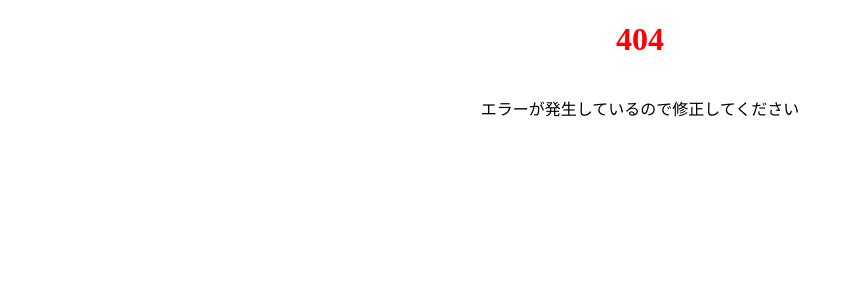
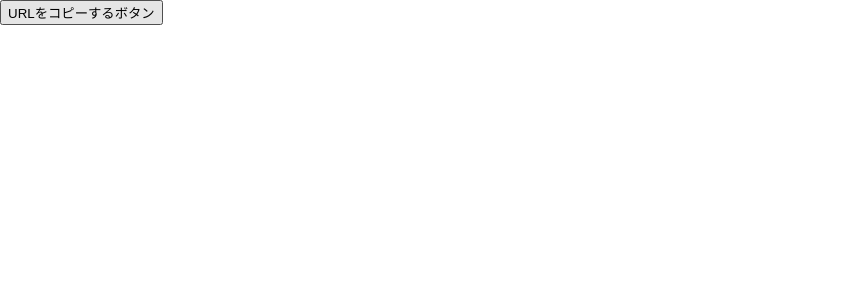
Before and after one commit to kimuniiii/My-Next-Apollo-GraphQL-App, a Next.js app: page /url-copy in a window 1280 px wide. Before the commit this address had no page. Shown: the top 300 px of the page, without its empty margins (0-861 px from the left). Built offline with nearby package versions, Linux system fonts and the light colour scheme.

Commit message:
URLをコピーするボタンの機能実装

```diff
--- a/src/pages/index.tsx
+++ b/src/pages/index.tsx
@@ -33,6 +33,10 @@ const TopPage: NextPage = () => {
         <Link href='/carousel' passHref>
           <StAnchorLink>InfinityCarouselの検証ページへ遷移する</StAnchorLink>
         </Link>
+
+        <Link href='/url-copy' passHref>
+          <StAnchorLink>URLコピーの検証ページへ遷移する</StAnchorLink>
+        </Link>
       </StSectionTopFlexContainer>
     </>
   );
--- /dev/null
+++ b/src/pages/url-copy/index.tsx
@@ -0,0 +1,24 @@
+import type { NextPage } from 'next';
+import Head from 'next/head';
+
+const TopPage: NextPage = () => {
+  const handleClick = () => {
+    const currentUrl = location.href;
+    navigator.clipboard.writeText(currentUrl);
+    alert('URLをコピーしました');
+  };
+
+  return (
+    <>
+      <Head>
+        <title>Next.js練習用トップページ</title>
+      </Head>
+
+      <button type='button' name='CopyButton' onClick={handleClick}>
+        URLをコピーするボタン
+      </button>
+    </>
+  );
+};
+
+export default TopPage;
```
